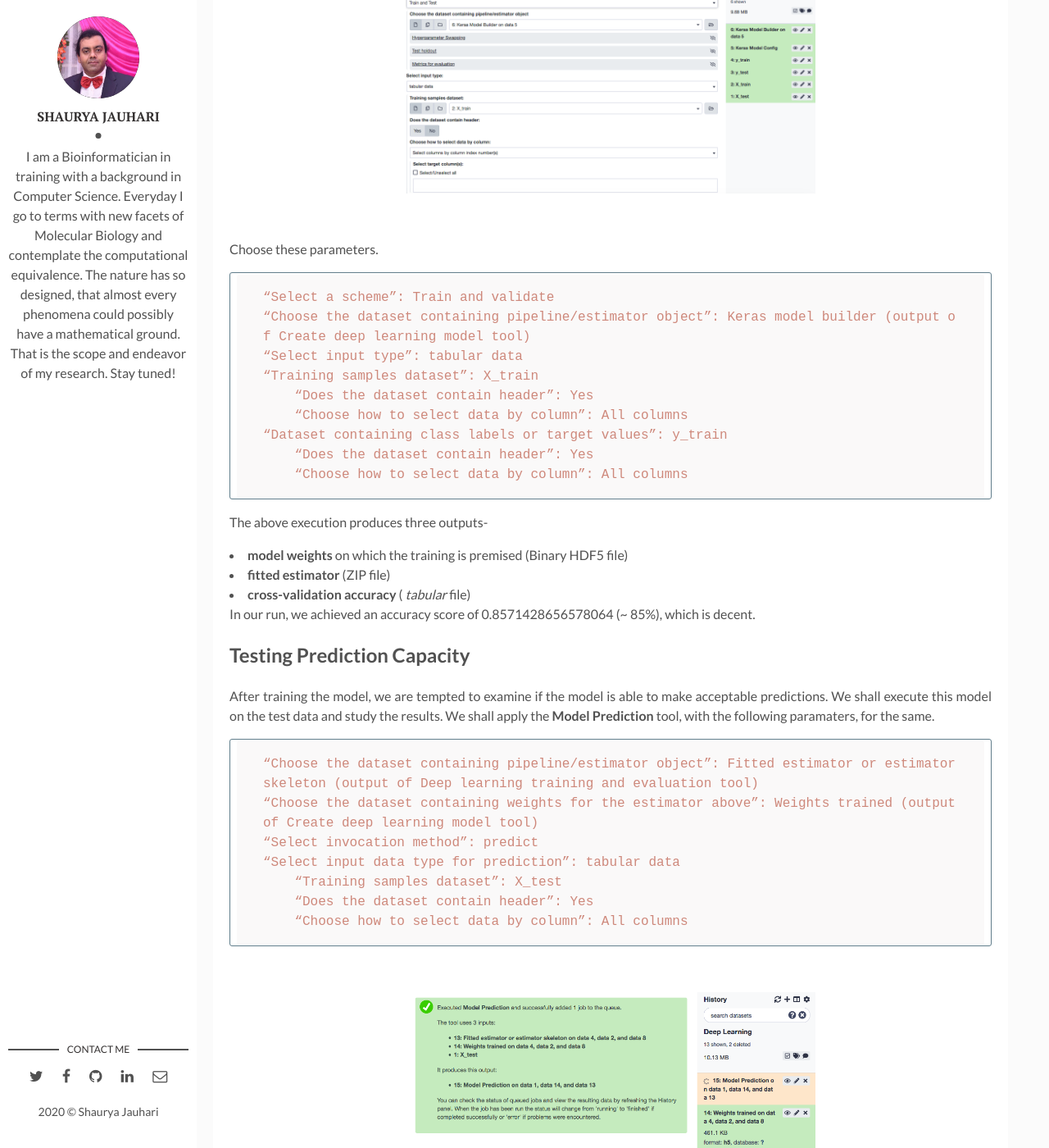
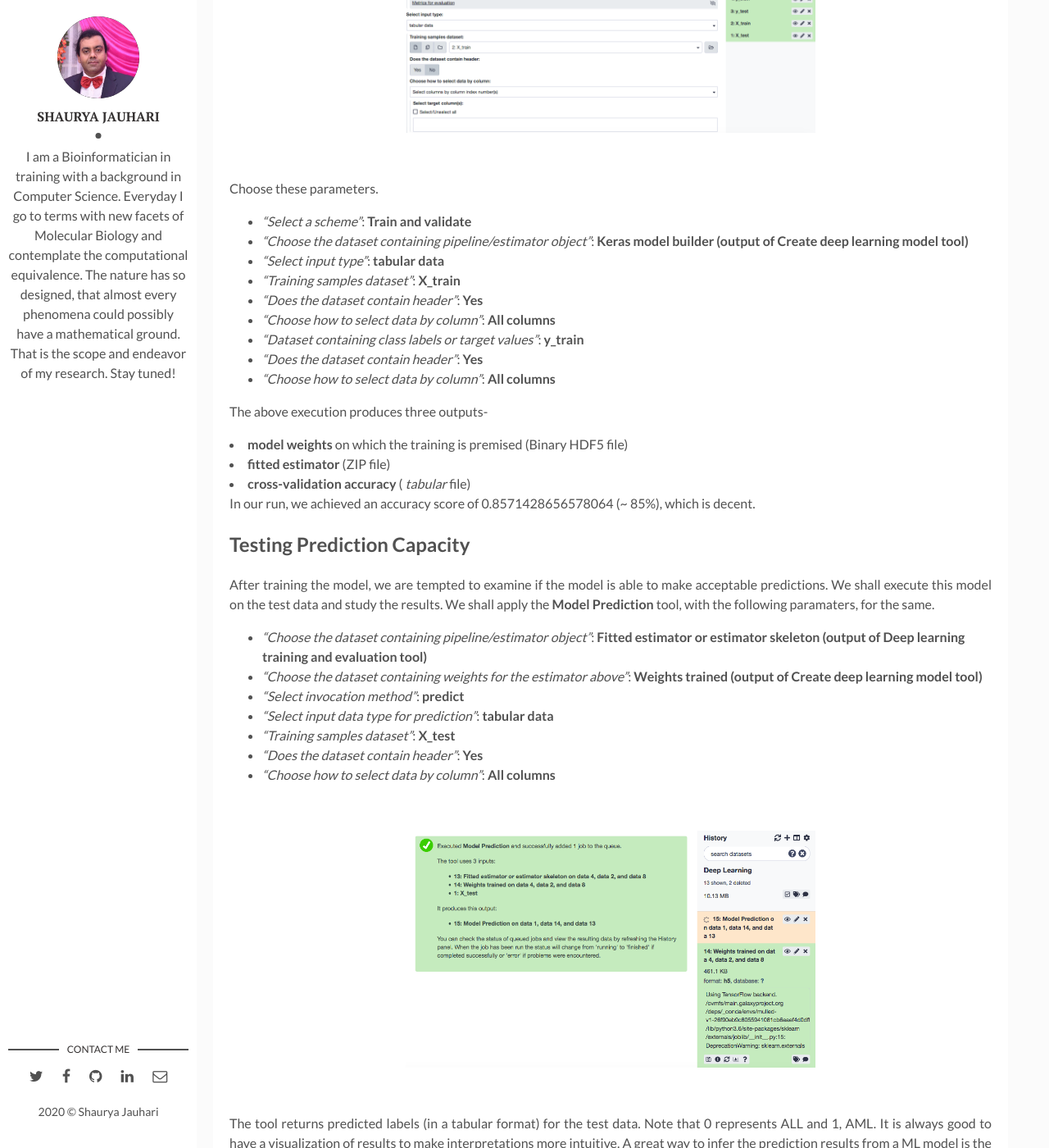
Before and after one commit to shauryajauhari/shauryajauhari.github.io, a Jekyll site: the page built from _posts/2020-07-26-introduction_to_deep_learning.markdown, in a window 1280 px wide and 1400 px high, scrolled down 3239 px. Shown: the whole window at 82% size. Built offline with Jekyll 4.4.1, drawn with Linux system fonts in a browser that asks for light colours; some of the changed text lies outside the part shown.

Commit message:
Improve typesetting

```diff
--- a/_posts/2020-07-26-introduction_to_deep_learning.markdown
+++ b/_posts/2020-07-26-introduction_to_deep_learning.markdown
@@ -40,21 +40,24 @@ tags: [Bioinformatics, Deep Learning, Statistics, Data Science]
 
 <p align="justify"> The data in place, we may proceed towards building the model architecture with the following paramaters. </p>
 
-    “Select keras model type”: Sequential
-    “input_shape”: (7129, )
-    In “LAYER”:
-        param-repeat “1: LAYER”:
-            “Choose the type of layer”: Core -- Dense
-                “units”: 16
-                “Activation function”: elu
-        param-repeat “2: LAYER”:
-            “Choose the type of layer”: Core -- Dense
-                “units”: 16
-                “Activation function”: elu
-        param-repeat “3: LAYER”:
-            “Choose the type of layer”: Core -- Dense
-                “units”: 1
-                “Activation function”: sigmoid
+<ul>
+<li><i>“Select keras model type”</i>: <b>Sequential</b></li>
+<li><i>“input_shape”</i>: <b>(7129, )</b></li>
+- In “LAYER”:
+<li><i>“1: LAYER”</i>:</li>
+<li><i>“Choose the type of layer”</i>: <b>Core -- Dense</b></li>
+<li><i>“units”</i>: <b>16</b></li>
+<li><i>“Activation function”</i>: <b>elu</b></li>
+<li><i>“2: LAYER”</i>:</li>
+<li><i>“Choose the type of layer”</i>: <b>Core -- Dense</b></li>
+<li><i>“units”</i>: <b>16</b></li>
+<li><i>“Activation function”</i>: <b>elu</b></li>
+<li><i>“3: LAYER”</i>:</li>
+<li><i>“Choose the type of layer”</i>: <b>Core -- Dense</b></li>
+<li><i>“units”</i>: <b>1</b></li>
+<li><i>“Activation function”</i>: <b>sigmoid</b></li>
+</ul>
+
 
 <p align="justify"> The tool returns a JSON output file with the attributes about the neural networks. The same can be viewed by clicking the "eye" icon. This output goes to the next stage of consolidating the deep learning model with additional parameters as optimiser, loss function, and the number of epochs and batch size (training attributes). The loss function is chosen as <b>binary_crossentropy</b> as the learning task is classification of binary labels (0 and 1). </p>
 
@@ -66,16 +69,17 @@ tags: [Bioinformatics, Deep Learning, Statistics, Data Science]
 
 For the next stage, we specify the following constraints.
 
-
-    “Choose a building mode”: Build a training model
-    “Select the dataset containing model configurations (JSON)”: Keras model config (output of Create a deep learning model architecture using Keras tool)
-    “Do classification or regression?”: KerasGClassifier
-    In “Compile Parameters”:
-        “Select a loss function”: binary_crossentropy
-        “Select an optimizer”: RMSprop - RMSProp optimizer
-    In “Fit Parameters”:
-        “epochs”: 10
-        “batch_size”: 4
+<ul>
+<li><i>“Choose a building mode”</i>: <b>Build a training model</b></li>
+<li><i>“Select the dataset containing model configurations (JSON)”</i>: <b>Keras model config (output of Create a deep learning model architecture using Keras tool)</b></li>
+<li><i>“Do classification or regression?”</i>: <b>KerasGClassifier</b></li>
+- In “Compile Parameters”:
+<li><i>“Select a loss function”</i>: <b>binary_crossentropy</b></li>
+<li><i>“Select an optimizer”</i>: <b>RMSprop - RMSProp optimizer</b></li>
+- In “Fit Parameters”:
+<li><i>“epochs”</i>: <b>10</b></li>
+<li><i>“batch_size”</i>: <b>4</b></li>
+</ul>
 
 <i>KerasGClassifier</i> is chosen because the learning task is classfication i.e. assigning each patient a type of cancer. The loss function is <i>binary_crossentropy</i> because the labels are discrete and binary (0 and 1).
 
@@ -92,17 +96,17 @@ Install the tool- "Train, Test and Evaluation" and look for the interface as bel
 
 Choose these parameters.
 
-
-    “Select a scheme”: Train and validate
-    “Choose the dataset containing pipeline/estimator object”: Keras model builder (output of Create deep learning model tool)
-    “Select input type”: tabular data
-    “Training samples dataset”: X_train
-        “Does the dataset contain header”: Yes
-        “Choose how to select data by column”: All columns
-    “Dataset containing class labels or target values”: y_train
-        “Does the dataset contain header”: Yes
-        “Choose how to select data by column”: All columns
-
+<ul>
+<li><i>“Select a scheme”</i>: <b>Train and validate</b></li>
+<li><i>“Choose the dataset containing pipeline/estimator object”</i>: <b>Keras model builder (output of Create deep learning model tool)</b></li>
+<li><i>“Select input type”</i>: <b>tabular data</b></li>
+<li><i>“Training samples dataset”</i>: <b>X_train</b></li>
+<li><i>“Does the dataset contain header”</i>: <b>Yes</b></li>
+<li><i>“Choose how to select data by column”</i>: <b>All columns</b></li>
+<li><i>“Dataset containing class labels or target values”</i>: <b>y_train</b></li>
+<li><i>“Does the dataset contain header”</i>: <b>Yes</b></li>
+<li><i>“Choose how to select data by column”</i>: <b>All columns</b></li>
+</ul>
 
 <p> The above execution produces three outputs-
 
@@ -116,15 +120,15 @@ In our run, we achieved an accuracy score of 0.8571428656578064 (~ 85%), which i
 
 <p align="justify"> After training the model, we are tempted to examine if the model is able to make acceptable predictions. We shall execute this model on the test data and study the results. We shall apply the <b> Model Prediction </b> tool, with the following paramaters, for the same. </p>
 
-
-    “Choose the dataset containing pipeline/estimator object”: Fitted estimator or estimator skeleton (output of Deep learning training and evaluation tool)
-    “Choose the dataset containing weights for the estimator above”: Weights trained (output of Create deep learning model tool)
-    “Select invocation method”: predict
-    “Select input data type for prediction”: tabular data
-        “Training samples dataset”: X_test
-        “Does the dataset contain header”: Yes
-        “Choose how to select data by column”: All columns
-
+<ul>
+<li><i>“Choose the dataset containing pipeline/estimator object”</i>: <b>Fitted estimator or estimator skeleton (output of Deep learning training and evaluation tool)</b></li>
+<li><i>“Choose the dataset containing weights for the estimator above”</i>: <b>Weights trained (output of Create deep learning model tool)</b></li>
+<li><i>“Select invocation method”</i>: <b>predict</b></li>
+<li><i>“Select input data type for prediction”</i>: <b>tabular data</b></li>
+<li><i>“Training samples dataset”</i>: <b>X_test</b></li>
+<li><i>“Does the dataset contain header”</i>: <b>Yes</b></li>
+<li><i>“Choose how to select data by column”</i>: <b>All columns</b></li>
+</ul>
 
 <br>
 <p align="center">
```
Also changed, not shown: _posts/2020-07-17-data_mapping.markdown (+31 -23 lines), _posts/2020-07-22-basics_of_machine_learning.markdown (+11 -10 lines).
